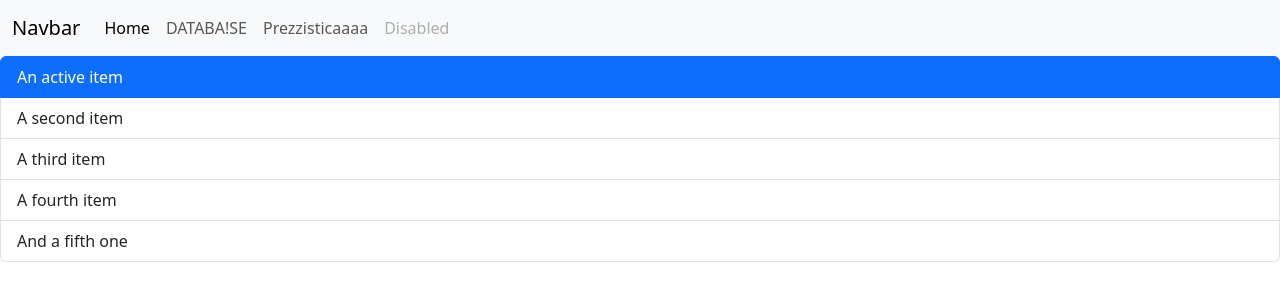
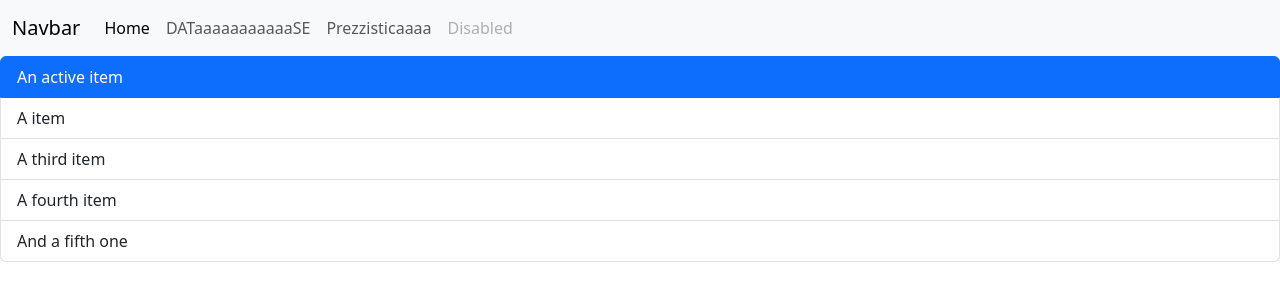
Before and after one commit to Chiarasaccone22/ProgettoBig, a Flask app: page / in a window 1280 px wide. Shown: the top 301 px of the page. Run offline with Flask 3, Linux system fonts and the light colour scheme.

Commit message:
RISOLTO PROBLEMA DI CHIARAAA

```diff
--- a/flask_app/app.py
+++ b/flask_app/app.py
@@ -1,15 +1,15 @@
 from flask import Flask, render_template
+from waitress import serve
 
 app = Flask(__name__)
 app.config['SEND_FILE_MAX_AGE_DEFAULT']=0
+
 @app.route('/')
-
 #funzione che gestisce la home page
-
 def index():
 #per il tamplate html
     return render_template('index.html')
 
 if __name__ == "__main__":
-    from waitress import serve
+    app.run(debug=True)
     serve(app, host="0.0.0.0", port=8080)
--- a/flask_app/templates/index.html
+++ b/flask_app/templates/index.html
@@ -19,7 +19,7 @@
               <div class="collapse navbar-collapse" id="navbarNavAltMarkup">
                 <div class="navbar-nav">
                   <a class="nav-link active" aria-current="page" href="#">Home</a>
-                  <a class="nav-link" href="#">DATABA!SE</a>
+                  <a class="nav-link" href="#">DATaaaaaaaaaaaSE</a>
                   <a class="nav-link" href="#">Prezzisticaaaa</a>
                   <a class="nav-link disabled" aria-disabled="true">Disabled</a>
                 </div>
@@ -29,7 +29,7 @@
 
           <ul class="list-group">
             <li class="list-group-item active" aria-current="true">An active item</li>
-            <li class="list-group-item">A second item</li>
+            <li class="list-group-item">A  item</li>
             <li class="list-group-item">A third item</li>
             <li class="list-group-item">A fourth item</li>
             <li class="list-group-item">And a fifth one</li>
```
